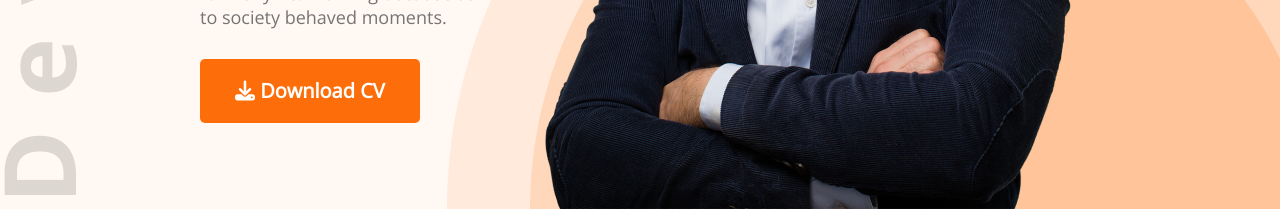
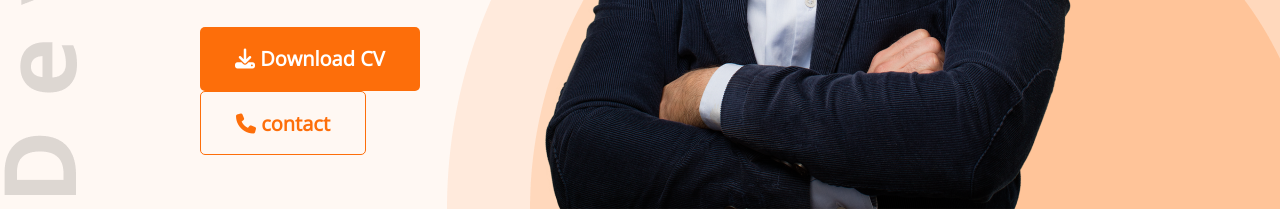
Before and after one commit to rjKawchar/developer-portfolio, a plain HTML site: page index.html in a window 1280 px wide. Shown: the part 581-800 px from the top of the page. Drawn offline with nearby package versions, Linux system fonts and the light colour scheme.

Commit message:
contact iconadded

```diff
--- a/index.html
+++ b/index.html
@@ -36,6 +36,7 @@
                 <p class="banner-description">Shot what able cold new see hold.Friendly as an betrayed formerly he.
                     Morning because as to society behaved moments.</p>
                 <button class="btn-primary"><i class="fa-solid fa-download"></i> Download CV</button>
+                <button class="btn-primary1"><i class="fa-solid fa-phone"></i> contact</button>
             </div>
             <img src="images/hardy.png" alt="image">
 
--- a/styles/portfolio.css
+++ b/styles/portfolio.css
@@ -31,6 +31,18 @@
     font-weight: 700;
     padding: 18px 35px;
     color: white;
+    margin-right: 30px;
+}
+
+.btn-primary1 {
+    Height: 64px;
+    background: #FFF8F3;
+    border-radius: 5px;
+    font-size: 20px;
+    border: 1px #FD6E0A solid;
+    font-weight: 700;
+    padding: 18px 35px;
+    color: #FD6E0A;
 }
 
 nav {
```
